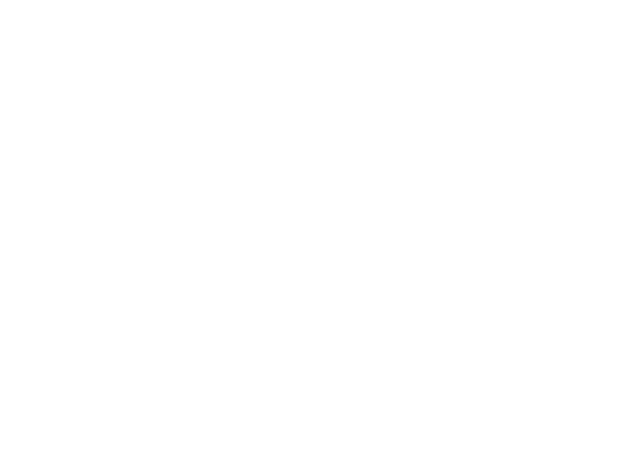
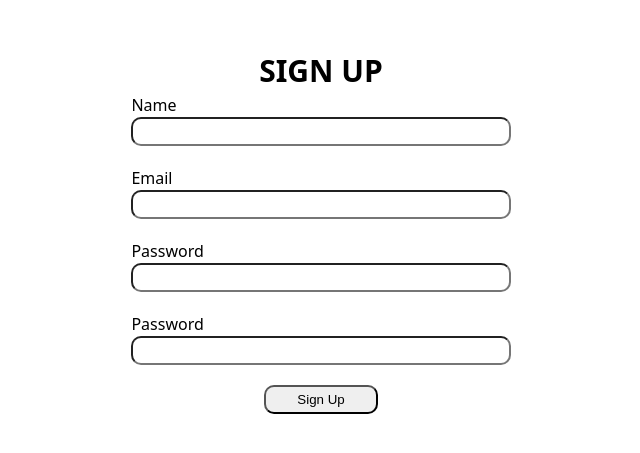
Before and after one commit to Khalac/demo-project, a React (Vite) app: page /signup in a window 1280 px wide. Before the commit this address had no page. Shown: the part 177-630 px from the top of the page, without its empty margins (319-959 px from the left). Built offline with nearby package versions, Linux system fonts and the light colour scheme.

Commit message:
feat: Sign up

```diff
--- a/src/App.tsx
+++ b/src/App.tsx
@@ -4,12 +4,14 @@
 import LoginPage from "@/pages/LoginPage/LoginPage";
 import { Routes, Route, BrowserRouter } from "react-router-dom";
 import ProtectedRoutes from "./utils/ProtectedRoutes";
+import SignupPage from "./pages/SignupPage/SignupPage";
 
 function App() {
   return (
     <BrowserRouter>
       <Routes>
         <Route path="/login" element={<LoginPage />} />
+        <Route path="/signup" element={<SignupPage />} />
         <Route element={<ProtectedRoutes />}>
           <Route path="/" element={<HomePage />} />
         </Route>
--- a/src/components/LogInForm/LogInForm.tsx
+++ b/src/components/LogInForm/LogInForm.tsx
@@ -44,6 +44,7 @@
           <label>Password</label>
           <input type="password" {...register("password")} />
           {errorPass && <span>{errorPass}</span>}
+          {errors && <span>{errors.password?.message}</span>}
         </div>
         <button type="submit">Log In</button>
       </form>
--- /dev/null
+++ b/src/components/SignUpForm/SignUpForm.scss
@@ -0,0 +1,32 @@
+.signupform_container {
+  width: 30%;
+  .signupform {
+    width: 100%;
+    display: flex;
+    flex-direction: column;
+    justify-content: center;
+    align-items: center;
+    gap: 20px;
+    .forminput {
+      width: 100%;
+      display: flex;
+      flex-direction: column;
+      input {
+        padding: 5px;
+        border-radius: 10px;
+      }
+      input:focus {
+        outline: none;
+      }
+      span {
+        color: red;
+        font-weight: bold;
+      }
+    }
+    button {
+      width: 30%;
+      padding: 5px;
+      border-radius: 10px;
+    }
+  }
+}
--- /dev/null
+++ b/src/components/SignUpForm/SignUpForm.tsx
@@ -0,0 +1,56 @@
+import { z } from "zod";
+import { SignUpSchema } from "@/schema/signup.schema";
+import { zodResolver } from "@hookform/resolvers/zod";
+import { SubmitHandler, useForm } from "react-hook-form";
+import "./SignUpForm.scss";
+import { User, UserData } from "@/data/user.data";
+
+type SignUpSchema = z.infer<typeof SignUpSchema>;
+
+const SignUpForm = () => {
+  const {
+    register,
+    handleSubmit,
+    formState: { errors },
+  } = useForm({
+    resolver: zodResolver(SignUpSchema),
+  });
+
+  const onSubmit: SubmitHandler<SignUpSchema> = (data) => {
+    const newUser: UserData = {
+      name: data.name,
+      email: data.email,
+      password: data.password,
+    };
+    User.push(newUser);
+    console.log(User);
+  };
+  return (
+    <div className="signupform_container">
+      <form onSubmit={handleSubmit(onSubmit)} className="signupform">
+        <div className="forminput">
+          <label>Name</label>
+          <input {...register("name")} />
+        </div>
+        <div className="forminput">
+          <label>Email</label>
+          <input {...register("email")} />
+          {errors && <span>{errors.email?.message}</span>}
+        </div>
+        <div className="forminput">
+          <label>Password</label>
+          <input type="password" {...register("password")} />
+          {errors && <span>{errors.password?.message}</span>}
+        </div>
+        <div className="forminput">
+          <label>Password</label>
+          <input type="password" {...register("repassword")} />
+          {errors && <span>{errors.repassword?.message}</span>}
+        </div>
+        <button type="submit">Sign Up</button>
+      </form>
+    </div>
+  );
+};
+
+export default SignUpForm;
--- a/src/data/user.data.ts
+++ b/src/data/user.data.ts
@@ -1,11 +1,7 @@
-type UserData = {
+export type UserData = {
+  name: string;
   email: string;
   password: string;
 };
 
-export const User: UserData[] = [
-  {
-    email: "abc@gmail.com",
-    password: "abc123",
-  },
-];
+export const User: UserData[] = [];
--- a/src/pages/LoginPage/LoginPage.tsx
+++ b/src/pages/LoginPage/LoginPage.tsx
@@ -1,4 +1,3 @@
-import React from "react";
 import LogInForm from "@/components/LogInForm/LogInForm";
 import "./LoginPage.scss";
 
--- /dev/null
+++ b/src/pages/SignupPage/SignupPage.scss
@@ -0,0 +1,12 @@
+.signuppage {
+  width: 100%;
+  height: 100vh;
+  display: flex;
+  flex-direction: column;
+  justify-content: center;
+  align-items: center;
+  .signuppage_title {
+    font-size: 30px;
+    font-weight: bold;
+  }
+}
--- /dev/null
+++ b/src/pages/SignupPage/SignupPage.tsx
@@ -0,0 +1,15 @@
+import SignUpForm from "@/components/SignUpForm/SignUpForm";
+import "./SignupPage.scss";
+
+const SignupPage = () => {
+  return (
+    <div>
+      <div className="signuppage">
+        <div className="signuppage_title">SIGN UP</div>
+        <SignUpForm />
+      </div>
+    </div>
+  );
+};
+
+export default SignupPage;
--- /dev/null
+++ b/src/schema/signup.schema.ts
@@ -0,0 +1,33 @@
+import { z } from "zod";
+
+export const SignUpSchema = z
+  .object({
+    name: z.string(),
+    email: z.string().email({ message: "Invalid email address" }),
+    password: z
+      .string()
+      .regex(new RegExp(/[A-Z]/), "Must have at least one uppercase letter")
+      .regex(new RegExp(/[a-z]/), "Must have at least one lowercase letter")
+      .regex(new RegExp(/[0-9]/), "Must have at least one number")
+      .regex(
+        new RegExp(/[!@#$%^&*-]/),
+        "Must have at least one special character in (!@#$%^&*-)"
+      )
+      .min(6, "Must have at least 6 characters")
+      .max(30, "Must have maximum 30 characters"),
+    repassword: z.string(),
+  })
+  .superRefine(
+    (
+      { password, repassword }: { password: string; repassword: string },
+      ctx
+    ) => {
+      if (password != repassword) {
+        ctx.addIssue({
+          code: z.ZodIssueCode.custom,
+          message: "Repassword incorrect",
+          path: ["repassword"],
+        });
+      }
+    }
+  );
```
